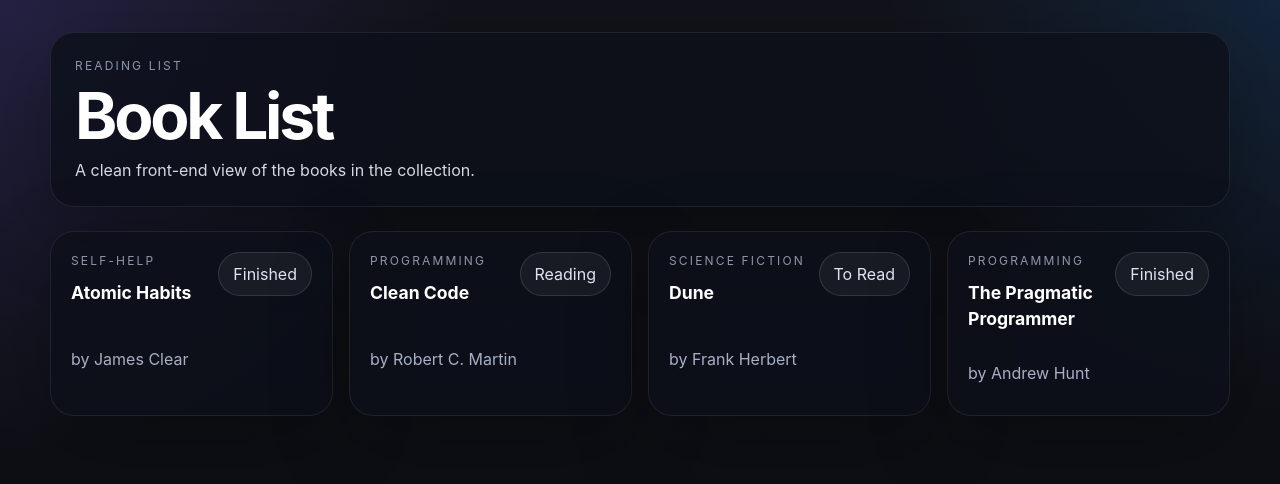
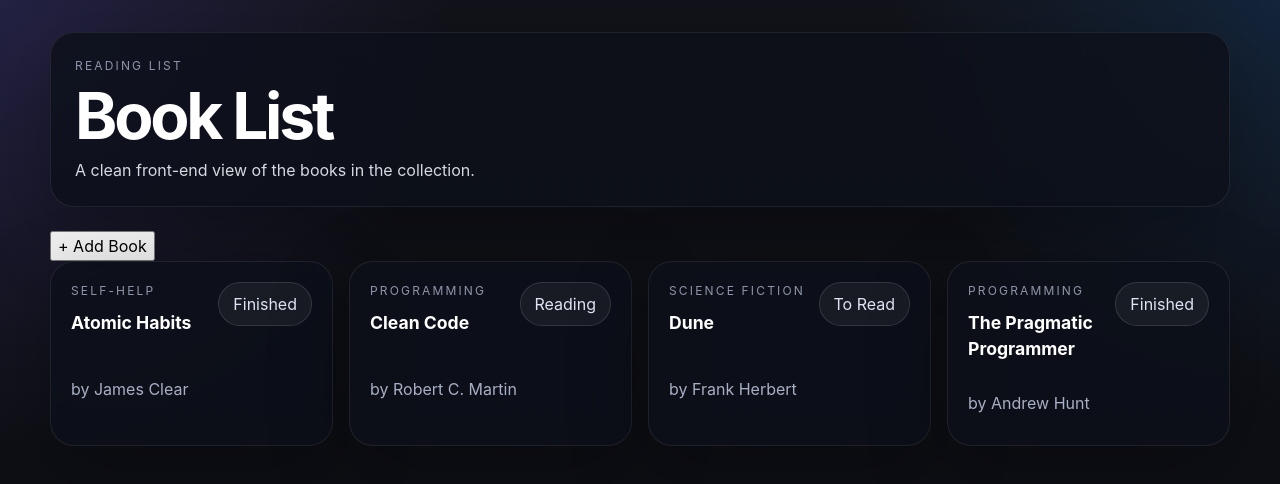
Before and after one commit to csci151-bookshelf-org/reading-list, a React (Vite) app: page / in a window 1280 px wide. Shown: the top 484 px of the page. Built offline with nearby package versions, Linux system fonts and the light colour scheme.

Commit message:
feat: integrate AddBookModal into Home page

```diff
--- a/src/pages/Home.tsx
+++ b/src/pages/Home.tsx
@@ -1,14 +1,22 @@
+import { useState } from 'react'
 import BookList from '../features/books/BookList'
+import AddBookModal from '../features/books/AddBookModal'
 import type { Book } from '../types'
 
-const books: Book[] = [
-  { id: '1', title: 'Atomic Habits', author: 'James Clear', genre: 'Self-Help', status: 'finished' },
-  { id: '2', title: 'Clean Code', author: 'Robert C. Martin', genre: 'Programming', status: 'reading' },
-  { id: '3', title: 'Dune', author: 'Frank Herbert', genre: 'Science Fiction', status: 'to-read' },
-  { id: '4', title: 'The Pragmatic Programmer', author: 'Andrew Hunt', genre: 'Programming', status: 'finished' },
-]
+export default function Home() {
+  const [books, setBooks] = useState<Book[]>([
+    { id: '1', title: 'Atomic Habits', author: 'James Clear', genre: 'Self-Help', status: 'finished' },
+    { id: '2', title: 'Clean Code', author: 'Robert C. Martin', genre: 'Programming', status: 'reading' },
+    { id: '3', title: 'Dune', author: 'Frank Herbert', genre: 'Science Fiction', status: 'to-read' },
+    { id: '4', title: 'The Pragmatic Programmer', author: 'Andrew Hunt', genre: 'Programming', status: 'finished' },
+  ])
+  const [isModalOpen, setIsModalOpen] = useState(false)
 
-export default function Home() {
+  const handleAddBook = (book: Book) => {
+    setBooks([...books, book])
+    setIsModalOpen(false)
+  }
+
   return (
     <main className="page-shell">
       <header className="card intro-card">
@@ -17,6 +25,19 @@ export default function Home() {
         <p>A clean front-end view of the books in the collection.</p>
       </header>
 
+      <button
+        onClick={() => setIsModalOpen(true)}
+        className="mb-4 px-4 py-2 bg-blue-600 text-white rounded-lg hover:bg-blue-700 transition-colors"
+      >
+        + Add Book
+      </button>
+
+      <AddBookModal
+        isOpen={isModalOpen}
+        onClose={() => setIsModalOpen(false)}
+        onAddBook={handleAddBook}
+      />
+
       <BookList books={books} />
     </main>
   )
```
